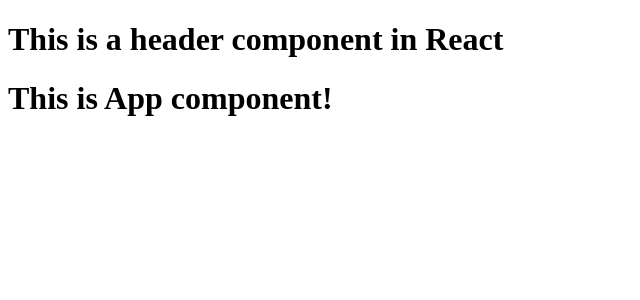
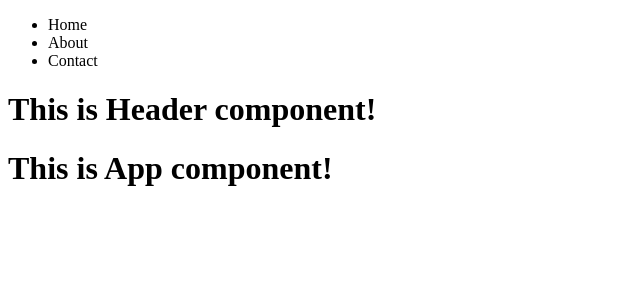
Before and after one commit to peterkyalo/react19-app, a React (Vite) app: page / in a window 1280 px wide. Shown: the top 300 px of the page, without its empty margins (0-640 px from the left). Built offline with nearby package versions, Linux system fonts and the light colour scheme.

Commit message:
Add Header and Navigation components

```diff
--- a/src/components/layout/Header.jsx
+++ b/src/components/layout/Header.jsx
@@ -1,5 +1,12 @@
+import { Naviagation } from "./Naviagation";
+
 function Header() {
-  return <h1>This is a header component in React</h1>;
+  return (
+    <>
+      <Naviagation />
+      <h1>This is Header component!</h1>
+    </>
+  );
 }
 
 export default Header;
--- /dev/null
+++ b/src/components/layout/Naviagation.jsx
@@ -0,0 +1,11 @@
+export const Naviagation = () => {
+  return (
+    <ul>
+      <li>Home</li>
+      <li>About</li>
+      <li>Contact</li>
+    </ul>
+  );
+};
+
+// export default Naviagation;
```
